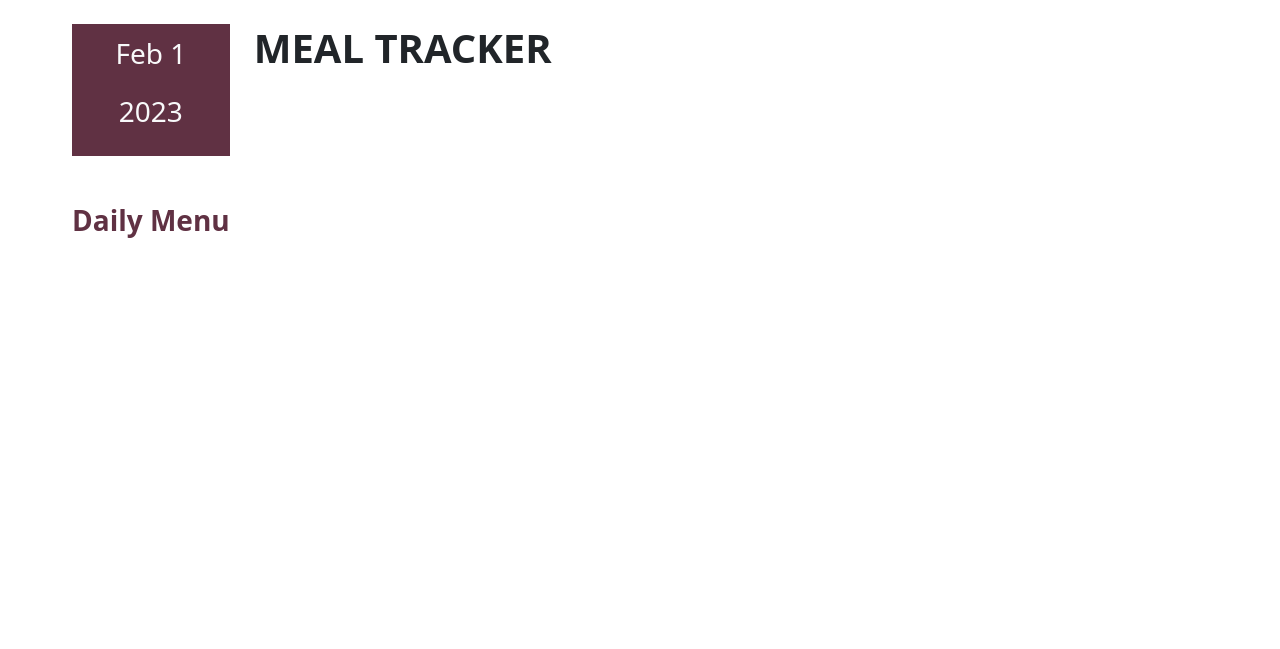
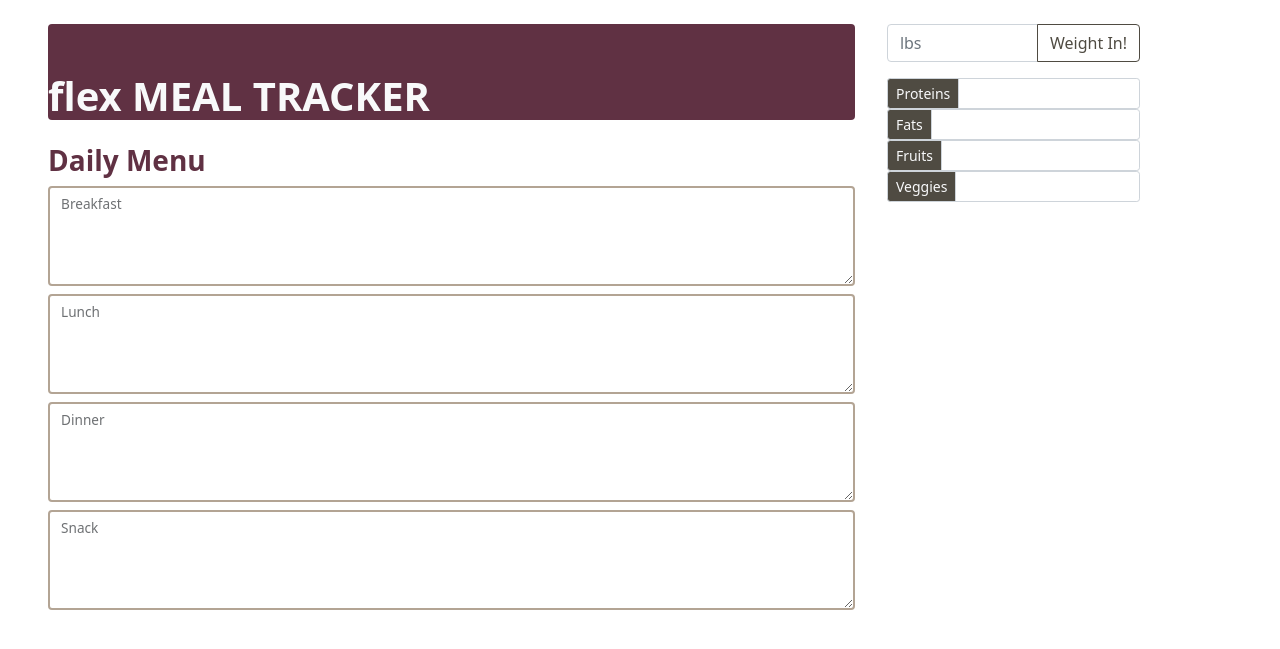
Before and after one commit to mmhernandez/flex_meal_tracker, a Python web app: template flask_app/templates/meal_tracker.html in a window 1280 px wide. Shown: the part 72-721 px from the top of the page. Run offline with Jinja, Linux system fonts and the light colour scheme; the template is opened without the code that fills it, so the values that code supplies are empty; some libraries are stand-ins or nearby versions.

Commit message:
Build out main page skeleton

```diff
--- a/flask_app/static/css/custom.css
+++ b/flask_app/static/css/custom.css
@@ -1,5 +1,5 @@
 .bg-primary {
-    background-color: #603143 !important;
+    background-color: #4f4b42 !important;
 }
 
 .bg-secondary {
@@ -11,7 +11,7 @@
 }
 
 .text-primary {
-    color: #603143 !important;
+    color: #4f4b42 !important;
 }
 
 .text-secondary {
@@ -21,3 +21,22 @@
 .text-info {
     color: #603143 !important;
 }
+
+.border-secondary {
+    border-color: #B3A494 !important;
+}
+
+.border-info {
+    border-color: #603143 !important;
+}
+
+.btn-outline-primary {
+    color: #4f4b42;
+    border-color: #4f4b42;
+}
+
+.btn-outline-primary:hover {
+    color: #fff;
+    background-color: #4f4b42;
+    border-color: #4f4b42;
+}
--- a/flask_app/templates/meal_tracker.html
+++ b/flask_app/templates/meal_tracker.html
@@ -15,7 +15,7 @@
         <!-- style="background-color: #B3A494; -->
         <div class="container-fluid">
             <a class="navbar-brand" href="#">Flex Program</a>
-            <!-- <button class="navbar-toggler" type="button" data-bs-toggle="collapse" data-bs-target="#navbarSupportedContent" aria-controls="navbarSupportedContent" aria-expanded="false" aria-label="Toggle navigation"><span class="navbar-toggler-icon"></span></button> -->
+            <button class="navbar-toggler" type="button" data-bs-toggle="collapse" data-bs-target="#navbarSupportedContent" aria-controls="navbarSupportedContent" aria-expanded="false" aria-label="Toggle navigation"><span class="navbar-toggler-icon"></span></button>
             <div class="collapse navbar-collapse" id="navbarSupportedContent">
                 <ul class="navbar-nav me-auto mb-2 mb-lg-0">
                     <li class="nav-item">
@@ -41,36 +41,87 @@
         </div>
     </nav>
 
-    <main class="m-4 px-5">  <!-- main section (left) -->
-        <div class="w-75">  <!-- left side -->
-            <div class="d-flex gap-4">  <!-- left top section -->
-                <div class="w-10">
-                    <!-- "daily" info incl current date and sub-header -->
-                    <div class="bg-info text-light text-center p-2">
-                        <p class="fs-3">Feb 1</p>
-                        <p class="fs-3">2023</p>
-                    </div>
-                    <h3 class="text-info fw-bold pt-5">Daily Menu</h3>
-                </div>
-                <h1 class="fw-bolder">MEAL TRACKER</h1>
-            </div>
-            <div> <!-- left bottom section -->
-                <div></div>   <!-- meal time blocks -->
-                <div></div>   <!-- text lines -->
-                <div></div>  <!-- "hydrate" section -->
+    <!-- <main>
+        <div class="container d-flex gap-3 align-items-end mt-4">
+            <h1 class="fw-bolder pt-5 bg-info text-light w-75">flex MEAL TRACKER</h1>
+            <div class="input-group mb-3 w-25 h-50">
+                <input type="number" class="form-control" name="weight" placeholder="lbs">
+                <input type="submit" value="Weight In!" class="btn btn-outline-primary">
             </div>
         </div>
-        <div>   <!-- right side -->
-            <div>  <!-- right top section -->
-                <div></div>   <!-- weigh-in field -->
-                <div></div>   <!-- food type field header boxes -->
+        <div class="container">
+            <div>
+                <div class="form-floating w-100 mb-2">
+                    <textarea class="form-control border border-2 border-secondary" name="breakfast" style="height: 100px"></textarea>
+                    <label for="breakfast">Breakfast</label>
+                </div>
             </div>
-            <div> <!-- right bottom section -->
-                <div></div>   <!-- food type blocks for value input -->
-                <div></div>   <!-- food type total-->
+            <div class="form-floating w-100 mb-2">
+                <textarea class="form-control border border-2 border-secondary" name="lunch" style="height: 100px"></textarea>
+                <label for="lunch">Lunch</label>
+            </div>
+            <div class="form-floating w-100 mb-2">
+                <textarea class="form-control border border-2 border-secondary" name="dinner" style="height: 100px"></textarea>
+                <label for="dinner">Dinner</label>
+            </div>
+            <div class="form-floating w-100 mb-2">
+                <textarea class="form-control border border-2 border-secondary" name="snack" style="height: 100px"></textarea>
+                <label for="snack">Snack</label>
+            </div>
+            <div></div>
+        </div>
+    </main> -->
+
+    <main class="container d-flex gap-2 justify-content-between m-4">
+        <div class="container w-75">
+            <h1 class="fw-bolder pt-5 bg-info text-light rounded">flex MEAL TRACKER</h1>
+            <h3 class="text-info fw-bold pt-3">Daily Menu</h3>
+            <div>
+                <div class="form-floating w-100 mb-2">
+                    <textarea class="form-control border border-2 border-secondary" name="breakfast" style="height: 100px"></textarea>
+                    <label for="breakfast">Breakfast</label>
+                </div>
+                <div class="form-floating w-100 mb-2">
+                    <textarea class="form-control border border-2 border-secondary" name="lunch" style="height: 100px"></textarea>
+                    <label for="lunch">Lunch</label>
+                </div>
+                <div class="form-floating w-100 mb-2">
+                    <textarea class="form-control border border-2 border-secondary" name="dinner" style="height: 100px"></textarea>
+                    <label for="dinner">Dinner</label>
+                </div>
+                <div class="form-floating w-100 mb-2">
+                    <textarea class="form-control border border-2 border-secondary" name="snack" style="height: 100px"></textarea>
+                    <label for="snack">Snack</label>
+                </div>
+                <div></div>
+            </div>
+        </div>
+        <div class="container w-25">
+            <div class="input-group mb-3">
+                <input type="number" class="form-control" name="weight" placeholder="lbs">
+                <input type="submit" value="Weight In!" class="btn btn-outline-primary">
+            </div>
+            <div>
+                <div class="input-group input-group-sm">
+                    <span class="input-group-text bg-primary text-light">Proteins</span>
+                    <input type="number" class="form-control">
+                </div>
+                <div class="input-group input-group-sm">
+                    <span class="input-group-text bg-primary text-light">Fats</span>
+                    <input type="number" class="form-control">
+                </div>
+                <div class="input-group input-group-sm">
+                    <span class="input-group-text bg-primary text-light">Fruits</span>
+                    <input type="number" class="form-control">
+                </div>
+                <div class="input-group input-group-sm">
+                    <span class="input-group-text bg-primary text-light">Veggies</span>
+                    <input type="number" class="form-control">
+                </div>
             </div>
         </div>
     </main>
+
     <div>   <!-- bottom -->
         <div></div>  <!-- "flex daily bonus" checkbox and field -->
         <div></div>  <!-- notes caption and text lines -->
```
